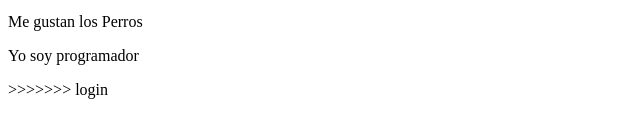
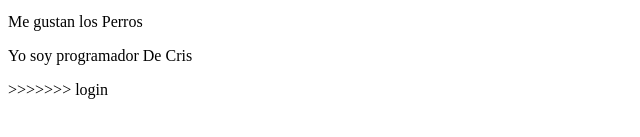
Before and after one commit to COOPERTUL/prueba04182022, a plain HTML site: page index.html in a window 1280 px wide. Shown: the part 173-310 px from the top of the page, 0-640 px from the left. Drawn offline with Linux system fonts and the light colour scheme.

Commit message:
I am a dev de cris

```diff
--- a/index.html
+++ b/index.html
@@ -19,7 +19,7 @@
 		</p>
 
 		<p>Me gustan los Perros </p>
-		<p>Yo soy programador</p>
+		<p>Yo soy programador De Cris</p>
 	</div>
 >>>>>>> login
 </body>
```
